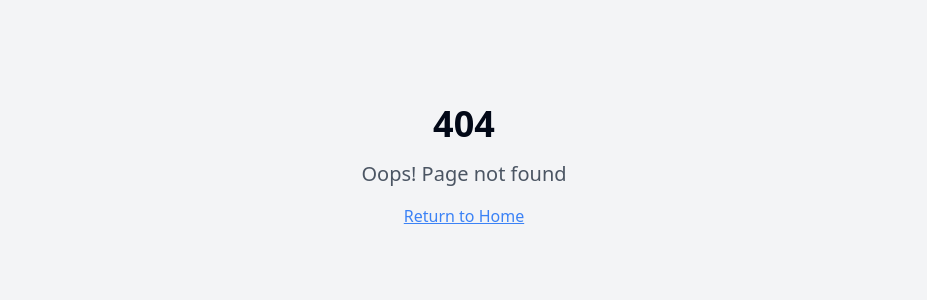
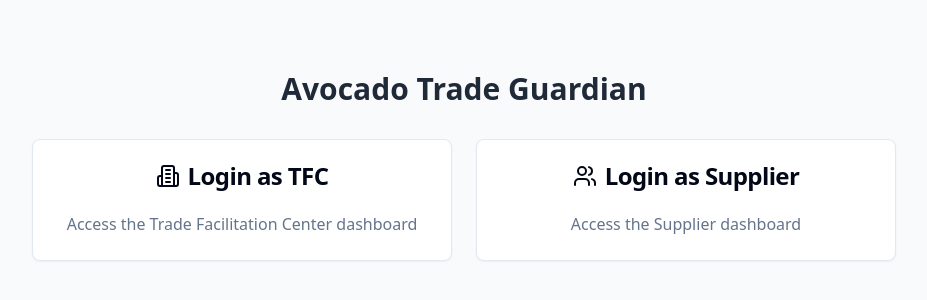
Before and after one commit to Dharya42/avocado-trade-guardian, a React (Vite) app: page / in a window 1280 px wide. Before the commit this address had no page. Shown: the part 234-534 px from the top of the page, without its empty margins (176-1103 px from the left). Built offline with nearby package versions, Linux system fonts and the light colour scheme.

Commit message:
added login view for tfc and suppliers

```diff
--- a/src/App.tsx
+++ b/src/App.tsx
@@ -1,5 +1,4 @@
-
-import { Toaster } from "@/components/ui/toaster";
+import { Toaster as RadixToaster } from "@/components/ui/toaster";
 import { Toaster as Sonner } from "@/components/ui/sonner";
 import { TooltipProvider } from "@/components/ui/tooltip";
 import { QueryClient, QueryClientProvider } from "@tanstack/react-query";
@@ -9,22 +8,54 @@ import TradeDetail from "./pages/TradeDetail";
 import KPI from "./pages/KPI";
 import Tracker from "./pages/Tracker";
 import NotFound from "./pages/NotFound";
+import { LoginSelection } from "./components/auth/LoginSelection";
+import { RoleWrapper } from "./components/auth/RoleWrapper";
 
 const queryClient = new QueryClient();
+
+const AppRoutes = () => {
+  return (
+    <Routes>
+      <Route path="/" element={<LoginSelection />} />
+
+      {/* TFC Routes */}
+      <Route path="/tfc/*" element={
+        <RoleWrapper role="tfc">
+          <Routes>
+            <Route path="/" element={<Navigate to="trades" replace />} />
+            <Route path="trades" element={<Trade />} />
+            <Route path="trade/:id" element={<TradeDetail />} />
+            <Route path="kpis" element={<KPI />} />
+            <Route path="tracker" element={<Tracker />} />
+          </Routes>
+        </RoleWrapper>
+      } />
+
+      {/* Supplier Routes */}
+      <Route path="/supplier/*" element={
+        <RoleWrapper role="supplier">
+          <Routes>
+            <Route path="/" element={<Navigate to="trades" replace />} />
+            <Route path="trades" element={<Trade />} />
+            <Route path="trade/:id" element={<TradeDetail />} />
+            <Route path="kpis" element={<KPI />} />
+            <Route path="tracker" element={<Tracker />} />
+          </Routes>
+        </RoleWrapper>
+      } />
+
+      <Route path="*" element={<NotFound />} />
+    </Routes>
+  );
+};
 
 const App = () => (
   <QueryClientProvider client={queryClient}>
     <TooltipProvider>
-      <Toaster />
+      <RadixToaster />
       <Sonner />
       <BrowserRouter>
-        <Routes>
-          <Route path="/avocado-trade-guardian" element={<Trade />} />
-          <Route path="/trade/:id" element={<TradeDetail />} />
-          <Route path="/kpis" element={<KPI />} />
-          <Route path="/tracker" element={<Tracker />} />
-          <Route path="*" element={<NotFound />} />
-        </Routes>
+        <AppRoutes />
       </BrowserRouter>
     </TooltipProvider>
   </QueryClientProvider>
--- /dev/null
+++ b/src/components/auth/LoginSelection.tsx
@@ -0,0 +1,54 @@
+import { Card, CardContent, CardHeader, CardTitle } from "@/components/ui/card";
+import { useNavigate } from "react-router-dom";
+import { Building2, Users } from "lucide-react";
+
+export const LoginSelection = () => {
+  const navigate = useNavigate();
+
+  return (
+    <div className="min-h-screen flex items-center justify-center bg-gray-50">
+      <div className="max-w-4xl w-full px-4">
+        <h1 className="text-3xl font-bold text-center mb-8 text-gray-800">
+          Avocado Trade Guardian
+        </h1>
+        <div className="grid md:grid-cols-2 gap-6">
+          {/* TFC Card */}
+          <Card
+            className="cursor-pointer hover:shadow-lg transition-shadow"
+            onClick={() => navigate('/tfc')}
+          >
+            <CardHeader>
+              <CardTitle className="flex items-center justify-center space-x-2">
+                <Building2 className="h-6 w-6" />
+                <span>Login as TFC</span>
+              </CardTitle>
+            </CardHeader>
+            <CardContent>
+              <p className="text-center text-muted-foreground">
+                Access the Trade Facilitation Center dashboard
+              </p>
+            </CardContent>
+          </Card>
+
+          {/* Supplier Card */}
+          <Card
+            className="cursor-pointer hover:shadow-lg transition-shadow"
+            onClick={() => navigate('/supplier')}
+          >
+            <CardHeader>
+              <CardTitle className="flex items-center justify-center space-x-2">
+                <Users className="h-6 w-6" />
+                <span>Login as Supplier</span>
+              </CardTitle>
+            </CardHeader>
+            <CardContent>
+              <p className="text-center text-muted-foreground">
+                Access the Supplier dashboard
+              </p>
+            </CardContent>
+          </Card>
+        </div>
+      </div>
+    </div>
+  );
+};
--- /dev/null
+++ b/src/components/auth/RoleWrapper.tsx
@@ -0,0 +1,23 @@
+interface RoleWrapperProps {
+  role: 'tfc' | 'supplier';
+  children: React.ReactNode;
+}
+
+export const RoleWrapper = ({ role, children }: RoleWrapperProps) => {
+  return (
+    <div className="min-h-screen">
+      <header className="bg-white border-b">
+        <div className="max-w-7xl mx-auto px-4 sm:px-6 lg:px-8">
+          <div className="flex justify-between h-16 items-center">
+            <h1 className="text-xl font-semibold">
+              Avocado Trace ({role === 'tfc' ? 'TFC' : 'Supplier'})
+            </h1>
+          </div>
+        </div>
+      </header>
+      <main>
+        {children}
+      </main>
+    </div>
+  );
+};
--- a/vite.config.ts
+++ b/vite.config.ts
@@ -19,5 +19,5 @@ export default defineConfig(({ mode }) => ({
       "@": path.resolve(__dirname, "./src"),
     },
   },
-  base: "/avocado-trade-guardian",
+
 }));
```
